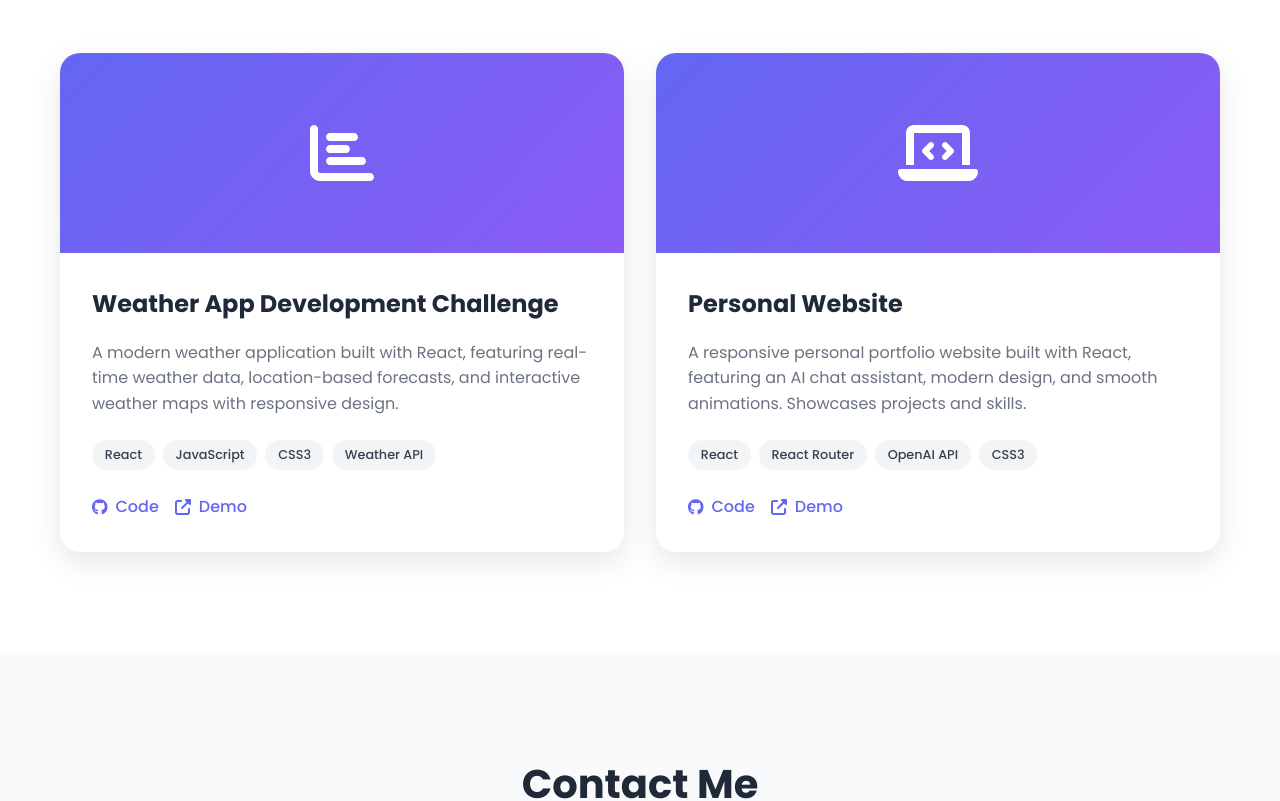
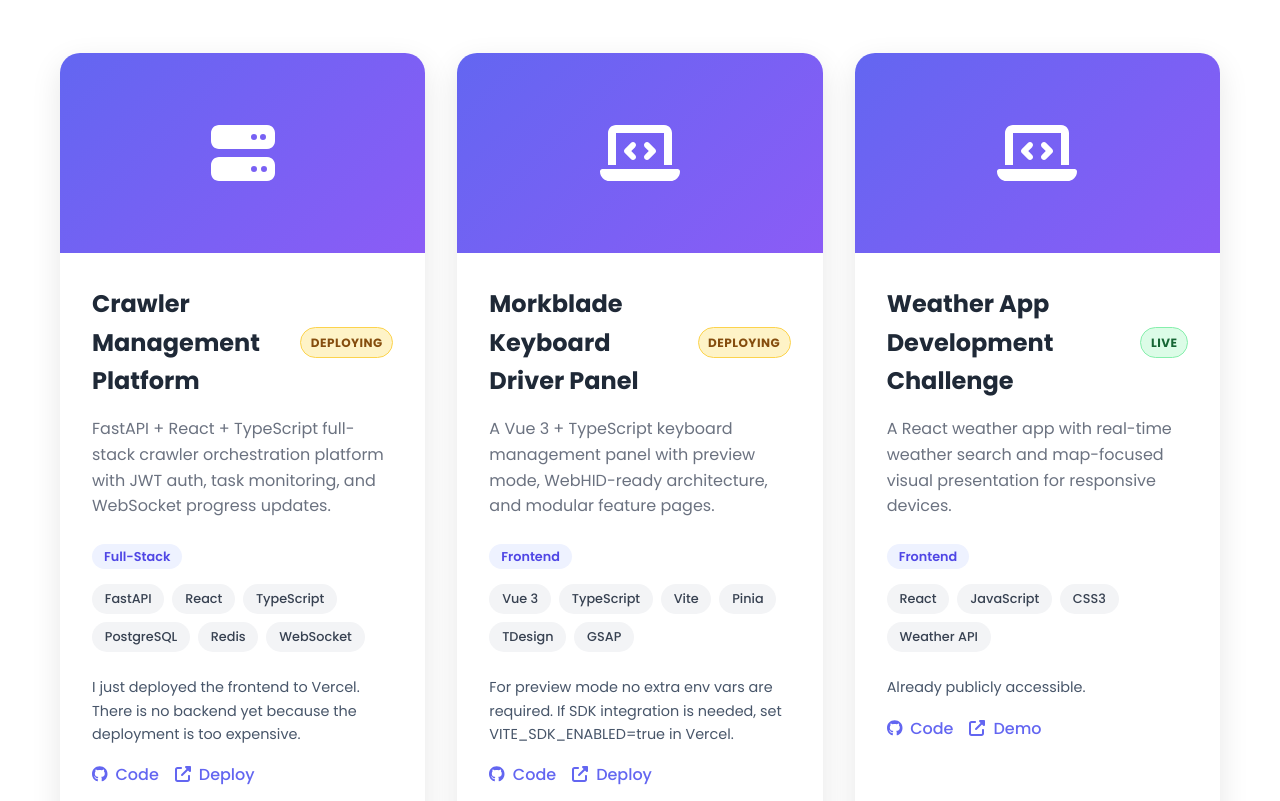
Before and after one commit to a421104346/Personal-website, a React (Create React App) app: page / in a window 1280 px wide. Shown: the part 1626-2427 px from the top of the page. Built offline with nearby package versions, Linux system fonts and the light colour scheme.

Commit message:
Update project dependencies, enhance project display, and modify personal information in HTML

```diff
--- a/package.json
+++ b/package.json
@@ -31,6 +31,7 @@
   "devDependencies": {
     "@types/react": "^18.0.28",
     "@types/react-dom": "^18.0.11",
+    "baseline-browser-mapping": "^2.10.20",
     "gh-pages": "^5.0.0",
     "prettier": "^3.6.2"
   },
--- a/public/index.html
+++ b/public/index.html
@@ -7,13 +7,13 @@
     <meta name="theme-color" content="#6366f1" />
     <meta
       name="description"
-      content="John Doe - Frontend Developer & Designer. Creating beautiful and functional web applications."
+      content="Shunyang Zhai - Frontend Developer & Designer. Creating beautiful and functional web applications."
     />
     <meta name="keywords" content="frontend developer, web developer, react developer, portfolio" />
-    <meta name="author" content="John Doe" />
+    <meta name="author" content="Shunyang Zhai" />
 
     <!-- Open Graph Meta Tags -->
-    <meta property="og:title" content="John Doe - Frontend Developer" />
+    <meta property="og:title" content="Shunyang Zhai - Frontend Developer" />
     <meta property="og:description" content="Creating beautiful and functional web applications" />
     <meta property="og:type" content="website" />
     <meta property="og:url" content="https://a421104346.github.io/Personal-website" />
--- a/src/components/Projects.js
+++ b/src/components/Projects.js
@@ -2,38 +2,18 @@
 import { FontAwesomeIcon } from '@fortawesome/react-fontawesome';
 import {
   faLaptopCode,
-  faChartBar,
+  faServer,
   faExternalLinkAlt,
 } from '@fortawesome/free-solid-svg-icons';
 import { faGithub } from '@fortawesome/free-brands-svg-icons';
+import portfolioProjects from '../data/portfolioProjects';
 
 const Projects = () => {
   const [visibleProjects, setVisibleProjects] = useState([]);
-
-  const projects = [
-    {
-      id: 1,
-      title: 'Weather App Development Challenge',
-      description:
-        'A modern weather application built with React, featuring real-time weather data, location-based forecasts, and interactive weather maps with responsive design.',
-      icon: faChartBar,
-      technologies: ['React', 'JavaScript', 'CSS3', 'Weather API'],
-      githubUrl:
-        'https://github.com/a421104346/Weather_App_Development_Challenge',
-      liveUrl:
-        'https://main.d131zjotu2of9u.amplifyapp.com/',
-    },
-    {
-      id: 2,
-      title: 'Personal Website',
-      description:
-        'A responsive personal portfolio website built with React, featuring an AI chat assistant, modern design, and smooth animations. Showcases projects and skills.',
-      icon: faLaptopCode,
-      technologies: ['React', 'React Router', 'OpenAI API', 'CSS3'],
-      githubUrl: 'https://github.com/a421104346/Personal-website',
-      liveUrl: 'https://a421104346.github.io/Personal-website',
-    },
-  ];
+  const iconMap = {
+    frontend: faLaptopCode,
+    fullstack: faServer,
+  };
 
   useEffect(() => {
     const observer = new IntersectionObserver(
@@ -63,23 +43,36 @@
       <div className="container">
         <h2 className="section-title">My Personal Projects</h2>
         <div className="projects-grid">
-          {projects.map(project => (
+          {portfolioProjects.map(project => (
             <div
               key={project.id}
               className={`project-card ${visibleProjects.includes(project.id) ? 'visible' : ''}`}
               data-project-id={project.id}
             >
               <div className="project-image">
-                <FontAwesomeIcon icon={project.icon} />
+                <FontAwesomeIcon
+                  icon={iconMap[project.iconKey] || faLaptopCode}
+                />
               </div>
               <div className="project-content">
+                <div className="project-header">
                   <h3>{project.title}</h3>
-                <p>{project.description}</p>
+                  <span
+                    className={`project-status ${project.status === 'Live' ? 'live' : 'deploying'}`}
+                  >
+                    {project.status}
+                  </span>
+                </div>
+                <p>{project.summary}</p>
+                <div className="project-meta">
+                  <span className="project-type">{project.projectType}</span>
+                </div>
                 <div className="project-tech">
-                  {project.technologies.map(tech => (
+                  {project.techStack.map(tech => (
                     <span key={tech}>{tech}</span>
                   ))}
                 </div>
+                <p className="project-notes">{project.notes}</p>
                 <div className="project-links">
                   <a
                     href={project.githubUrl}
@@ -89,6 +82,7 @@
                   >
                     <FontAwesomeIcon icon={faGithub} /> Code
                   </a>
+                  {project.liveUrl ? (
                     <a
                       href={project.liveUrl}
                       className="project-link"
@@ -97,6 +91,16 @@
                     >
                       <FontAwesomeIcon icon={faExternalLinkAlt} /> Demo
                     </a>
+                  ) : (
+                    <a
+                      href={project.deployUrl}
+                      className="project-link"
+                      target="_blank"
+                      rel="noopener noreferrer"
+                    >
+                      <FontAwesomeIcon icon={faExternalLinkAlt} /> Deploy
+                    </a>
+                  )}
                 </div>
               </div>
             </div>
--- /dev/null
+++ b/src/data/portfolioProjects.js
@@ -0,0 +1,93 @@
+const portfolioProjects = [
+  {
+    id: 1,
+    title: 'Crawler Management Platform',
+    summary:
+      'FastAPI + React + TypeScript full-stack crawler orchestration platform with JWT auth, task monitoring, and WebSocket progress updates.',
+    iconKey: 'fullstack',
+    techStack: [
+      'FastAPI',
+      'React',
+      'TypeScript',
+      'PostgreSQL',
+      'Redis',
+      'WebSocket',
+    ],
+    projectType: 'Full-Stack',
+    status: 'Deploying',
+    githubUrl: 'https://github.com/a421104346/Crawler_Practice-clean2',
+    liveUrl: '',
+    deployUrl:
+      'crawler-practice-clean2-n3g7x2xll.vercel.app',
+    notes:
+      'I just deployed the frontend to Vercel. There is no backend yet because the deployment is too expensive.',
+  },
+  {
+    id: 2,
+    title: 'Morkblade Keyboard Driver Panel',
+    summary:
+      'A Vue 3 + TypeScript keyboard management panel with preview mode, WebHID-ready architecture, and modular feature pages.',
+    iconKey: 'frontend',
+    techStack: ['Vue 3', 'TypeScript', 'Vite', 'Pinia', 'TDesign', 'GSAP'],
+    projectType: 'Frontend',
+    status: 'Deploying',
+    githubUrl:
+      'https://github.com/a421104346/KeyboardDriverLearning_demo-clean',
+    liveUrl: '',
+    deployUrl:
+      'https://keyboard-driver-learning-demo-clean-javpanycn.vercel.app',
+    notes:
+      'For preview mode no extra env vars are required. If SDK integration is needed, set VITE_SDK_ENABLED=true in Vercel.',
+  },
+  {
+    id: 3,
+    title: 'Weather App Development Challenge',
+    summary:
+      'A React weather app with real-time weather search and map-focused visual presentation for responsive devices.',
+    iconKey: 'frontend',
+    techStack: ['React', 'JavaScript', 'CSS3', 'Weather API'],
+    projectType: 'Frontend',
+    status: 'Live',
+    githubUrl:
+      'https://github.com/a421104346/Weather_App_Development_Challenge',
+    liveUrl: 'https://main.d131zjotu2of9u.amplifyapp.com/',
+    deployUrl:
+      'https://main.d131zjotu2of9u.amplifyapp.com/',
+    notes:
+      'Already publicly accessible. ',
+  },
+  {
+    id: 4,
+    title: 'Personal Website (This one)',
+    summary:
+      'Earlier version of the personal website with AI chat and message board; suitable as a legacy milestone demo.',
+    iconKey: 'frontend',
+    techStack: ['React', 'React Router', 'Firebase', 'OpenAI API'],
+    projectType: 'Frontend',
+    status: 'Live',
+    githubUrl: 'https://github.com/a421104346/Personal-website',
+    liveUrl: 'https://a421104346.github.io/Personal-website',
+    deployUrl:
+      'https://vercel.com/new/clone?repository-url=https://github.com/a421104346/Personal-website&project-name=personal-website-legacy',
+    notes:
+      'Can stay on GitHub Pages or be redeployed to Vercel for consistent domain style.',
+
+  },
+  {
+    id: 5,
+    title: 'ExcelAnalysis Public Version',
+    summary:
+      'A local-first Streamlit tool for employee management, work records import, statistics dashboards, and payroll calculation with SQLite storage.',
+    iconKey: 'fullstack',
+    techStack: ['Python', 'Streamlit', 'SQLite', 'Pandas', 'Plotly'],
+    projectType: 'Full-Stack',
+    status: 'Live',
+    githubUrl: 'https://github.com/a421104346/ExcelAnalysis_publicV',
+    liveUrl: 'https://excelanalysispublicv.streamlit.app/',
+    deployUrl: 'https://excelanalysispublicv.streamlit.app/',
+    notes:
+      'Public showcase version focuses on English workflow and local data processing.',
+  },
+];
+
+export default portfolioProjects;
--- a/src/styles/App.css
+++ b/src/styles/App.css
@@ -299,8 +299,38 @@
 
 .project-content h3 {
   font-size: 1.5rem;
+  margin-bottom: 0;
+  color: #1f2937;
+}
+
+.project-header {
+  display: flex;
+  align-items: center;
+  justify-content: space-between;
+  gap: 1rem;
   margin-bottom: 1rem;
-  color: #1f2937;
+}
+
+.project-status {
+  font-size: 0.75rem;
+  font-weight: 700;
+  text-transform: uppercase;
+  letter-spacing: 0.04em;
+  padding: 0.3rem 0.6rem;
+  border-radius: 999px;
+  border: 1px solid transparent;
+}
+
+.project-status.live {
+  color: #166534;
+  background: #dcfce7;
+  border-color: #86efac;
+}
+
+.project-status.deploying {
+  color: #854d0e;
+  background: #fef3c7;
+  border-color: #fcd34d;
 }
 
 .project-content p {
@@ -316,6 +346,19 @@
   margin-bottom: 1.5rem;
 }
 
+.project-meta {
+  margin-bottom: 1rem;
+}
+
+.project-type {
+  font-size: 0.8rem;
+  font-weight: 600;
+  color: #4f46e5;
+  background: #eef2ff;
+  border-radius: 999px;
+  padding: 0.25rem 0.75rem;
+}
+
 .project-tech span {
   background: #f3f4f6;
   color: #374151;
@@ -328,6 +371,7 @@
 .project-links {
   display: flex;
   gap: 1rem;
+  margin-bottom: 1rem;
 }
 
 .project-link {
@@ -342,6 +386,12 @@
 
 .project-link:hover {
   color: #4f46e5;
+}
+
+.project-notes {
+  margin-bottom: 1rem !important;
+  font-size: 0.9rem;
+  color: #475569 !important;
 }
 
 /* Contact Section */
```
Also changed, not shown: vercel.json (added), 1 other file (tests, documents, lock files or other folders). Lines whose indentation alone changed are shown as unchanged.
